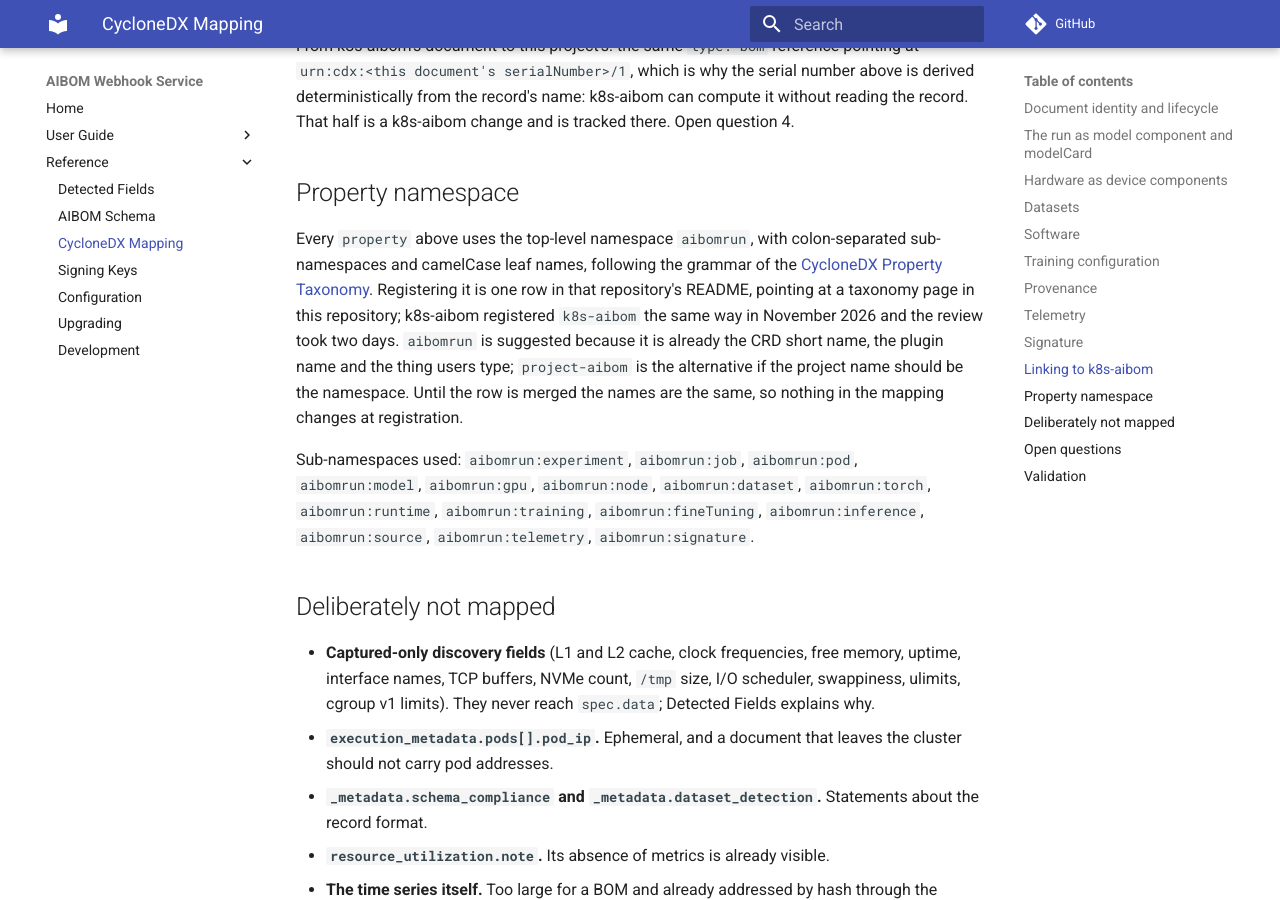
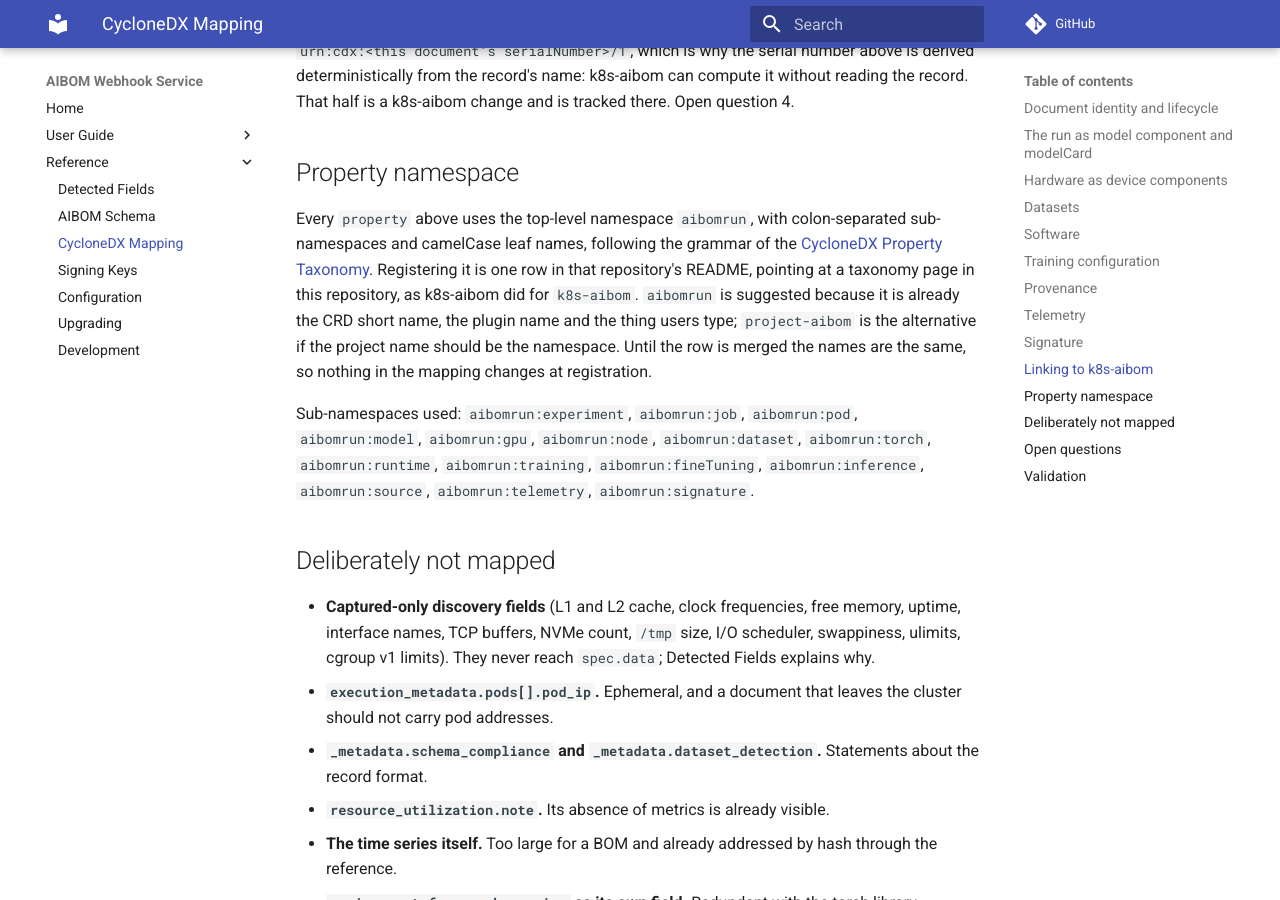
Before and after one commit to gavinsan33/aibom-webhook-service, an MkDocs documentation site: the page built from docs/reference/cyclonedx-mapping.md, in a window 1280 px wide and 900 px high, scrolled down 14306 px. Built offline with MkDocs 1.6.1 and Material for MkDocs 9.7.7, drawn with Linux system fonts in a browser that asks for light colours; comment, search, counter and statistics services are not loaded; some of the changed text lies outside the part shown.

Commit message:
Drop dated asides from CycloneDX mapping

```diff
--- a/docs/reference/cyclonedx-mapping.md
+++ b/docs/reference/cyclonedx-mapping.md
@@ -169,7 +169,7 @@
 
 ## Property namespace
 
-Every `property` above uses the top-level namespace `aibomrun`, with colon-separated sub-namespaces and camelCase leaf names, following the grammar of the [CycloneDX Property Taxonomy](https://github.com/CycloneDX/cyclonedx-property-taxonomy). Registering it is one row in that repository's README, pointing at a taxonomy page in this repository; k8s-aibom registered `k8s-aibom` the same way in November 2026 and the review took two days. `aibomrun` is suggested because it is already the CRD short name, the plugin name and the thing users type; `project-aibom` is the alternative if the project name should be the namespace. Until the row is merged the names are the same, so nothing in the mapping changes at registration.
+Every `property` above uses the top-level namespace `aibomrun`, with colon-separated sub-namespaces and camelCase leaf names, following the grammar of the [CycloneDX Property Taxonomy](https://github.com/CycloneDX/cyclonedx-property-taxonomy). Registering it is one row in that repository's README, pointing at a taxonomy page in this repository, as k8s-aibom did for `k8s-aibom`. `aibomrun` is suggested because it is already the CRD short name, the plugin name and the thing users type; `project-aibom` is the alternative if the project name should be the namespace. Until the row is merged the names are the same, so nothing in the mapping changes at registration.
 
 Sub-namespaces used: `aibomrun:experiment`, `aibomrun:job`, `aibomrun:pod`, `aibomrun:model`, `aibomrun:gpu`, `aibomrun:node`, `aibomrun:dataset`, `aibomrun:torch`, `aibomrun:runtime`, `aibomrun:training`, `aibomrun:fineTuning`, `aibomrun:inference`, `aibomrun:source`, `aibomrun:telemetry`, `aibomrun:signature`.
 
@@ -198,4 +198,4 @@
 
 ## Validation
 
-The three sample documents beside this page were built by applying every rule above, through the reference converter `convert-samples.py`, to two real records the project supplied on 2026-11-11: a DeepSpeed ZeRO-3 LoRA fine-tune of `ibm-granite/granite-3.3-2b-instruct` on two H100s ([`sample-training-run.cdx.json`](../examples/cyclonedx/sample-training-run.cdx.json)), and a vLLM benchmark server running an AWQ-quantized Granite 8B with ngram speculative decoding ([`sample-serving-run.cdx.json`](../examples/cyclonedx/sample-serving-run.cdx.json)). The third, [`sample-training-run-with-git.cdx.json`](../examples/cyclonedx/sample-training-run-with-git.cdx.json), is the training record with `source_code` populated, since both real records have it null, so the pedigree rules are exercised too. All three validate against the CycloneDX 1.6 JSON schema. Before publication the namespace was renamed, the signature and public key truncated, and the records' own placeholder node name, pod IP and UIDs kept as supplied; nothing else was changed.
+The three sample documents beside this page were built by applying every rule above, through the reference converter `convert-samples.py`, to two real records the project supplied: a DeepSpeed ZeRO-3 LoRA fine-tune of `ibm-granite/granite-3.3-2b-instruct` on two H100s ([`sample-training-run.cdx.json`](../examples/cyclonedx/sample-training-run.cdx.json)), and a vLLM benchmark server running an AWQ-quantized Granite 8B with ngram speculative decoding ([`sample-serving-run.cdx.json`](../examples/cyclonedx/sample-serving-run.cdx.json)). The third, [`sample-training-run-with-git.cdx.json`](../examples/cyclonedx/sample-training-run-with-git.cdx.json), is the training record with `source_code` populated, since both real records have it null, so the pedigree rules are exercised too. All three validate against the CycloneDX 1.6 JSON schema. Before publication the namespace was renamed, the signature and public key truncated, and the records' own placeholder node name, pod IP and UIDs kept as supplied; nothing else was changed.
```
Also changed, not shown: other parts of docs/reference/cyclonedx-mapping.md (+1 -1 lines).
